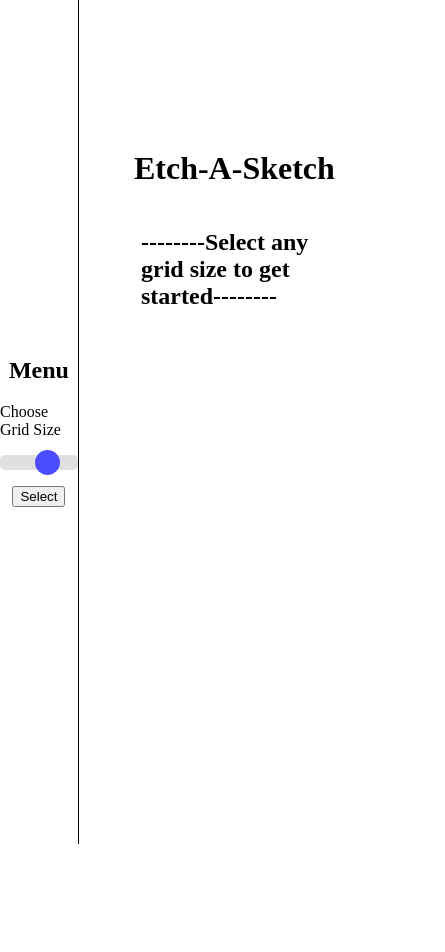
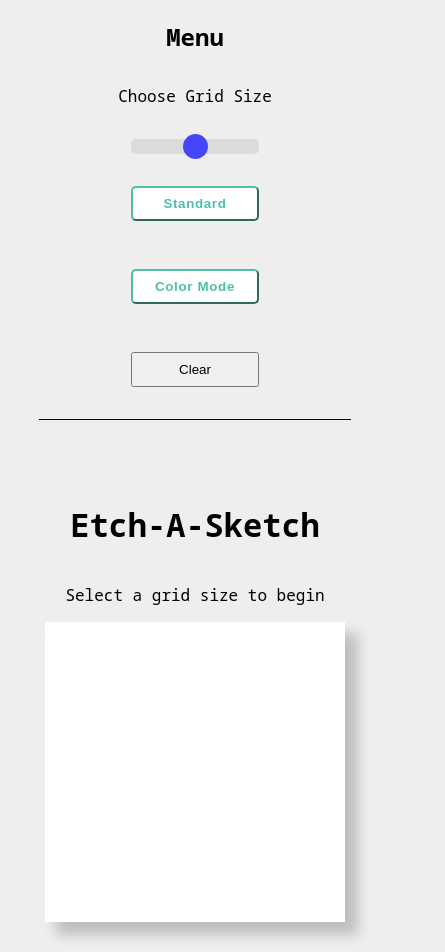
Before and after one commit to CarnevaleMNO/project-etch-a-sketch, a plain HTML site: page index.html in a window 390 px wide. Shown: the whole page, 445 px wide, since content can reach past the window. Before the commit the page ends 844 px from the top, so only its background shows below. Drawn offline with Linux system fonts and the light colour scheme.

Commit message:
Add Responsiveness

```diff
--- a/app.js
+++ b/app.js
@@ -1,20 +1,18 @@
-const grid = document.querySelector('.grid');
-const slider = document.querySelector('.slider');
-
-// for(let i = 0; i < 256; i++){
-//     div = document.createElement('div')
-//     grid.append(div)
-//     div.classList.add('container')
-// }
+const grid = document.querySelector(".grid");
+const slider = document.querySelector(".slider");
 
 const form = document.querySelector("#game-form");
 form.addEventListener("submit", function (eventObject) {
   eventObject.preventDefault();
 });
 
-const btn = document.querySelector('#btn1')
+const btn1 = document.querySelector("#btn1");
+const btn2 = document.querySelector("#btn2");
+const btn3 = document.querySelector("#btn3");
+const para = document.querySelector('.remove');
 
 const createGraph = () => {
+    para.innerHTML = '';
     if (slider.value == 1){
         grid.innerHTML = '';
         grid.style.setProperty('grid-template-columns', 'repeat(4, 2fr)')
@@ -51,19 +49,44 @@ const createGraph = () => {
             grid.append(div)
             div.classList.add('container')
         }
-    } else {
-        return 'Error'
+
+    } else if(slider.value == 5){
+        grid.innerHTML = '';
+        grid.style.setProperty('grid-template-columns', 'repeat(48, 2fr)')
+        grid.style.setProperty('grid-template-rows', 'repeat(48, 2fr)')
+        for(let i = 0; i < 2304; i++){
+            div = document.createElement('div')
+            grid.append(div)
+            div.classList.add('container')
+        }
     }
 }
 
-btn1.addEventListener('click', function(){
-    console.log(slider.value)
-    createGraph()
-    let squares = document.querySelectorAll('.container');
-    for (let square of squares){
-        square.addEventListener('mouseover', function(){
-            square.style.backgroundColor = 'aqua'
-        })
-    }
+btn1.addEventListener("click", function () {
+  createGraph();
+  grid.style.setProperty('box-shadow', '12px 12px 10px 1px rgba(1, 1, 15, 0.2)');
+  let squares = document.querySelectorAll(".container");
+  for (let square of squares) {
+    square.addEventListener("mouseover", function () {
+      square.style.backgroundColor = "black";
+    });
+  }
+});
 
+btn2.addEventListener("click", function () {
+  createGraph();
+  let squares = document.querySelectorAll(".container");
+  grid.style.setProperty('box-shadow', '12px 12px 10px 1px rgba(0, 0, 255, .2)');
+  for (let square of squares) {
+    square.addEventListener("mouseover", function () {
+      let r = Math.floor(Math.random() * 255) + 1;
+      let g = Math.floor(Math.random() * 255) + 1;
+      let b = Math.floor(Math.random() * 255) + 1;
+      square.style.backgroundColor = `rgb(${r}, ${g}, ${b})`;
+    });
+  }
+});
+
+btn3.addEventListener('click', function(){
+    grid.innerHTML = '';
 })
--- a/css/styles.css
+++ b/css/styles.css
@@ -2,7 +2,8 @@ body {
     margin: 0;
     height: 100vh;
     display: flex;
-
+    font-family: 'Noto Sans Mono', monospace;
+    background-color: #eee;
 }
 
 .menu {
@@ -23,6 +24,8 @@ body {
 }
 
 .grid {
+    box-shadow: 12px 12px 12px 1px rgba(1, 1, 15, 0.2);
+    background-color: white;
     display: grid;
     width: 60%;
     height: 60%;
@@ -32,15 +35,7 @@ body {
     border: .5px solid black;
 }
 
-.container:hover {
-    background-color: aqua;
-}
-
-.blue {
-    background-color: blue;
-}
-
-/* Slider */
+/* Slider Settings */
 .slidecontainer {
     display: flex;
     flex-direction: column;
@@ -85,6 +80,105 @@ body {
 }
 
 #myRange {
+    width: 8rem;
     margin-bottom: 1rem;
     margin-top: 1rem;
 }
+
+/* Button Settings */
+
+button {
+    margin: 1rem;
+    width: 8rem;
+    padding: .5rem;
+    cursor: pointer;
+}
+
+/* Button One */
+
+#btn1 {
+    color: #4fbfa8;
+    background-color: #ffffff;
+    border-color: #4fbfa8;
+    font-weight: bold;
+    letter-spacing: 0.05em;
+}
+
+#btn1 {
+    color: #4fbfa8;
+    background-color: #ffffff;
+    border-color: #4fbfa8;
+    font-weight: bold;
+    border-radius: 5px;
+}
+
+#btn1:hover,
+#btn1:active,
+#btn1:focus,
+#btn1.active {
+    background: #4fbfa8;
+    color: #ffffff;
+    border-color: #4fbfa8;
+
+}
+
+/* Button Two */
+
+#btn2 {
+    color: #4fbfa8;
+    background-color: #ffffff;
+    border-color: #4fbfa8;
+    font-weight: bold;
+    letter-spacing: 0.05em;
+}
+
+#btn2 {
+    color: #4fbfa8;
+    background-color: #ffffff;
+    border-color: #4fbfa8;
+    font-weight: bold;
+    border-radius: 5px;
+}
+
+#btn2:hover,
+#btn2:active,
+#btn2:focus,
+#btn2.active {
+    background: aqua;
+    color: #ffffff;
+    border-color: aqua;
+
+}
+
+@media (max-width: 750px){
+    body{
+        display: flex;
+        flex-direction: column;
+        justify-content: center;
+        align-items: center;
+        height: auto;
+    }
+
+    .menu {
+        border: none;
+        border-bottom: solid 1px black;
+        width: 80%;
+    }
+
+    button {
+        margin-bottom: 2rem;
+    }
+
+    .menu-h2 {
+        margin-bottom: 2rem;
+    }
+
+    .ranger {
+        margin-bottom: 1rem;
+    }
+
+    .etch-a-sketch {
+        width: 500px;
+        height: 500px;
+    }
+}
--- a/index.html
+++ b/index.html
@@ -1,36 +1,46 @@
 <!DOCTYPE html>
 <html lang="en">
+
 <head>
-    <meta charset="UTF-8">
-    <meta http-equiv="X-UA-Compatible" content="IE=edge">
-    <meta name="viewport" content="width=device-width, initial-scale=1.0">
+    <meta charset="UTF-8" />
+    <meta http-equiv="X-UA-Compatible" content="IE=edge" />
+    <meta name="viewport" content="width=device-width, initial-scale=1.0" />
     <title>|| Working with the DOM ||</title>
-    <link rel="stylesheet" href="css/styles.css">
+    <link rel="preconnect" href="https://fonts.googleapis.com" />
+    <link rel="preconnect" href="https://fonts.gstatic.com" crossorigin />
+    <link href="https://fonts.googleapis.com/css2?family=Noto+Sans+Mono&display=swap" rel="stylesheet" />
+    <link rel="stylesheet" href="css/styles.css" />
 </head>
+
 <body>
     <div class="menu">
-        <h2>Menu</h2>
+        <h2 class="menu-h2">Menu</h2>
         <form action="" id="game-form">
             <div class="slidecontainer">
-                <label for="myRange">Choose Grid Size</label>
-                <input type="range" min="1" max="4" class="slider" id="myRange">
-                <button id="btn1" type="submit">Select</button>
+                <label class="ranger" for="myRange">Choose Grid Size</label>
+                <input type="range" min="1" max="5" class="slider" id="myRange" />
+                <button id="btn1" type="submit">
+                    Standard
+                </button>
+                <button id="btn2" type="submit">
+                    Color Mode
+                </button>
+                <button id="btn3">
+                    Clear
+                </button>
             </div>
-
         </form>
-
     </div>
 
     <div class="etch-a-sketch">
         <h1>Etch-A-Sketch</h1>
+        <p class="remove">Select a grid size to begin</p>
         <div class="grid">
-           <h2>--------Select any grid size to get started--------</h2>
+
         </div>
     </div>
 
-
-
-
     <script src="./app.js"></script>
 </body>
+
 </html>
```
